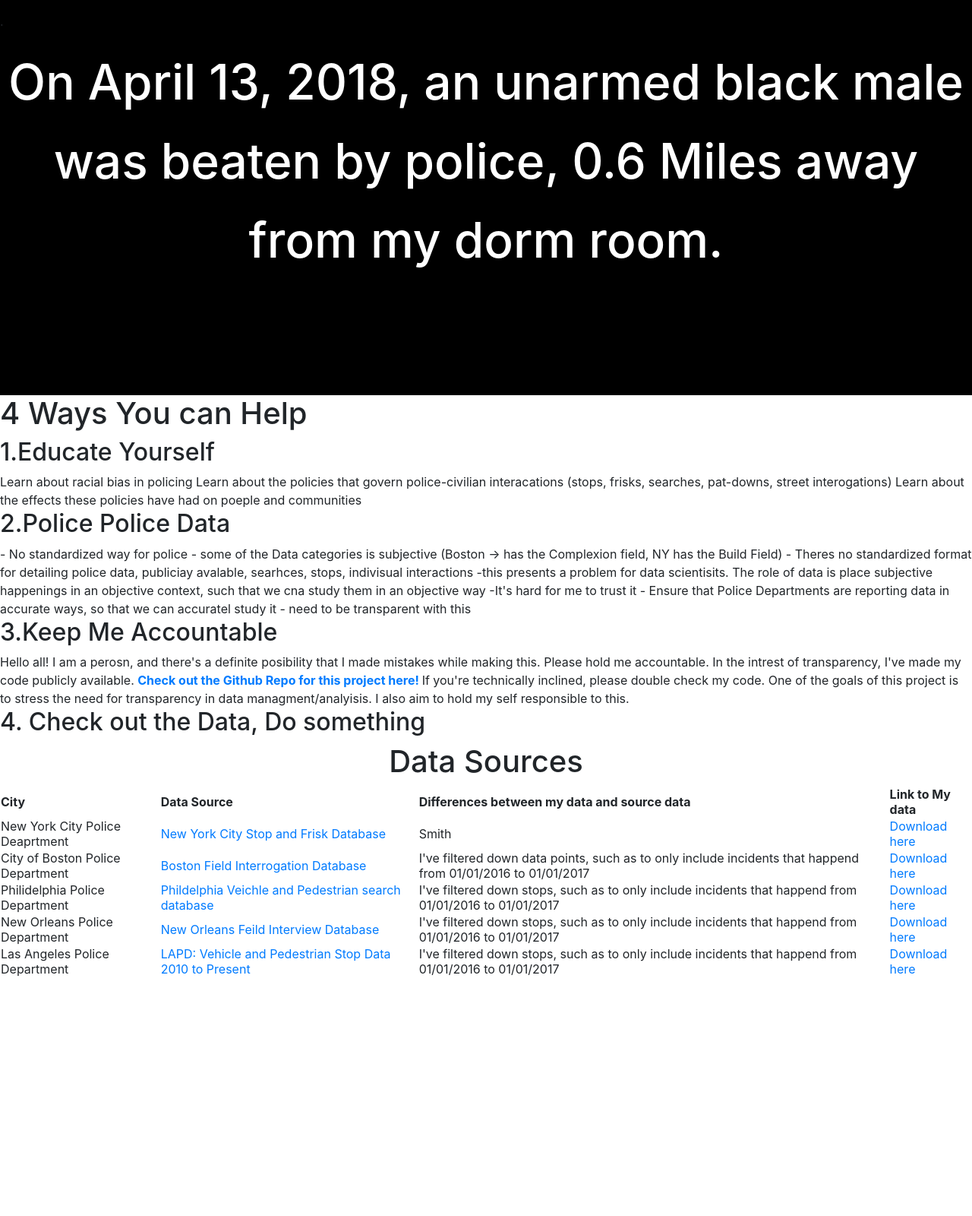
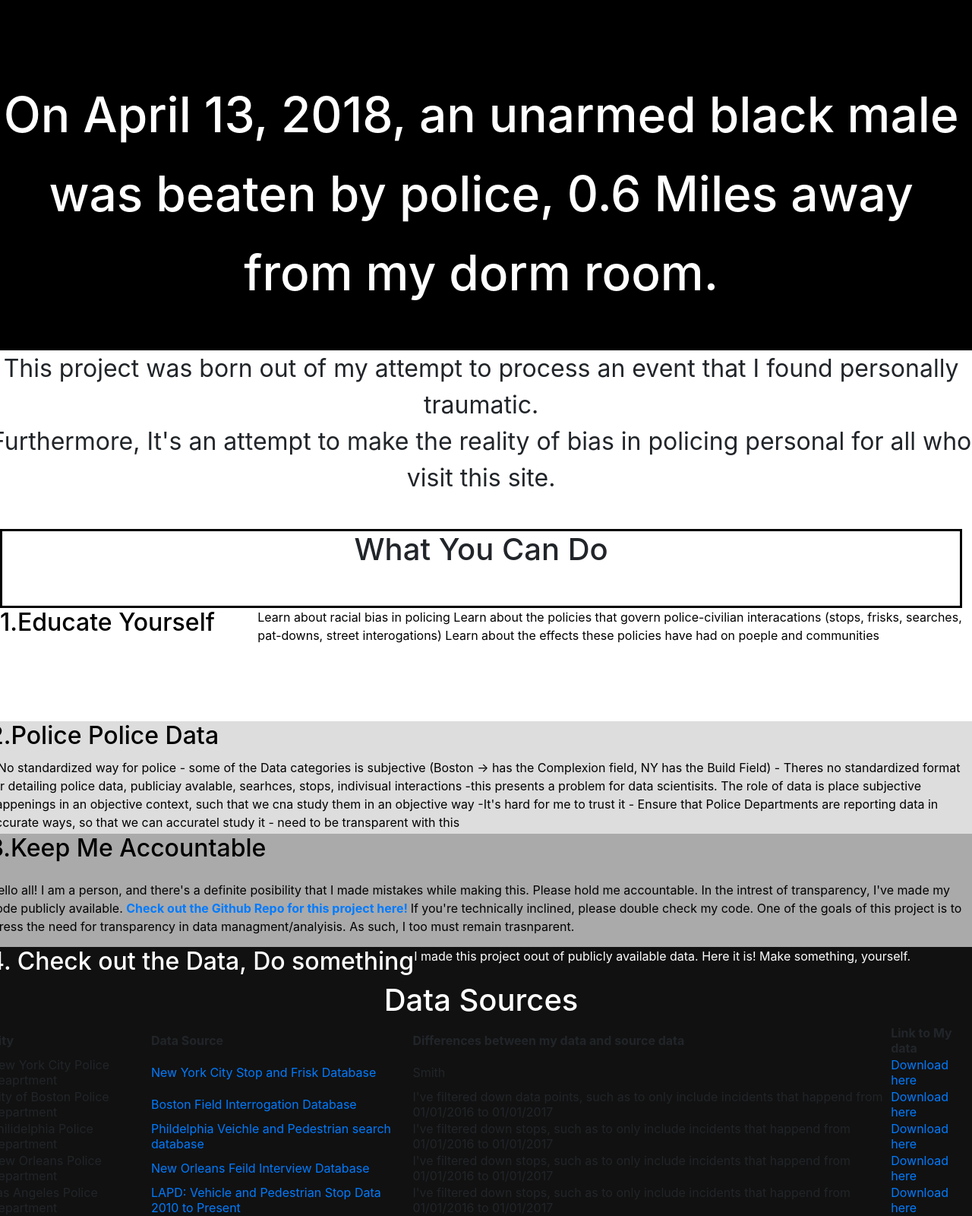
Before and after one commit to ifamojuro/WouldTheyStopMe, a Flask app: page /data in a window 1280 px wide. Shown: the whole page at 76% size. Before the commit the page ends 1285 px from the top, so only its background shows below. Run offline with Flask 2, Linux system fonts and the light colour scheme; parts of the project's set-up code (start-up, migrations or seed data) failed here and were passed over; some libraries are stand-ins or nearby versions.

Commit message:
just finish the steps and your're good

```diff
--- a/application/templates/data.html
+++ b/application/templates/data.html
@@ -8,25 +8,32 @@
 <script src="https://cdnjs.cloudflare.com/ajax/libs/FitText.js/1.2.0/jquery.fittext.js"></script>
 
 
+<div style="display:flex;height:100vh;width:99vw;flex-direction:column;flex-wrap:wrap;align-items:center;">
 
-<div id="motivation-header" style="height:65vh;width:100vw;background-color:black;display:flex;flex-direction:column;flex-wrap:wrap;">
+		<div id="motivation-header" class="row" style="background-color:black;flex-grow:2">
 			<span style="line-height:7vh;">.</span>
 			  <h2 id="headline" style="flex: 1 1 auto;text-align:center;line-height:13vh;font-size:5vw;"><a style="color:white;flex: 1 0 12em;" href="https://www.thecrimson.com/article/2018/4/15/undergrad-arrested/">On April 13, 2018, an unarmed black male was beaten by police,</a> <a style="color:white;flex: 1 1 auto;" href="https://orgs.law.harvard.edu/blsa/media-gallery/police-brutality-at-harvard-april-13-2018/">0.6 Miles away from my dorm room.</a></h2>
 		</div>
-<div>
-	<!--I wanted this feel personal. Thus, this app was born. -->
+		<div class="row" style="font-size:4vh;text-align:center;flex-grow:1">
+			This project was born out of my attempt to process an event that I found personally traumatic. <br>
+			Furthermore, It's an attempt to make the reality of bias in policing personal for all who visit this site.
 		</div>
 
+		<div class="row" id="click" style="border-style:solid;border-width:medium;border-color:black;flex-grow:1;width:100%;text-align:center;vertical-align: middle;"><h1 style="width:100%;text-align:center;"> What You Can Do</h1>
+		</div>
 
+</div>
+<div style="display:flex;height:100vh;width:99vw;flex-direction:column;flex-wrap:wrap;align-items:center;">
 
-
-<div id="help-me">
-		<span><h1> 4 Ways You can Help</h1></span>
-
-		<span><h2>1.Educate Yourself</h2></span>
+		<div id="help-me-1" class="row" style="display:flex;background-color:white;color:black;height:50vh;flex:1;">
+				<div class="col" style="flex:1;"><span><h2>1.Educate Yourself</h2></span></div>
+				<div class="col" style="flex:3;">
 					Learn about racial bias in policing
 					Learn about the policies that govern police-civilian interacations (stops, frisks, searches, pat-downs, street interogations)
 					Learn about the effects these policies have had on poeple and communities
+				</div>
+		</div>
+		<div class="row" style="background-color:#DDDDDD;color:black;height:50vh;flex:1;">
 
 				<span><h2>2.Police Police Data</h2></span>
 				- No standardized way for police
@@ -37,14 +44,18 @@
 				- Ensure that Police Departments are reporting data in accurate ways, so that we can accuratel study it
 				- need to be transparent with this
 
+		</div>
 
-
+		<div class="row" style="background-color:#AAAAAA;color:black;height:50vh;flex:1;">
 				<span><h2>3.Keep Me Accountable</h2></span>
 				<div>
-			Hello all! I am a perosn, and there's a definite posibility that I made mistakes while making this. Please hold me accountable. In the intrest of transparency, I've made my code publicly available. <a href="https://github.com/ifamojuro/stop_and_frisk_app"><strong> Check out the Github Repo for this project here! </strong></a> If you're technically inclined, please double check my code. One of the goals of this project is to stress the need for transparency in data managment/analyisis. I also aim to hold my self responsible to this.
+					Hello all! I am a person, and there's a definite posibility that I made mistakes while making this. Please hold me accountable. In the intrest of transparency, I've made my code publicly available. <a href="https://github.com/ifamojuro/stop_and_frisk_app"><strong> Check out the Github Repo for this project here! </strong></a> If you're technically inclined, please double check my code. One of the goals of this project is to stress the need for transparency in data managment/analyisis. As such, I too must remain trasnparent.
+				</div>
 		</div>
 
+	<div class="row" style="background-color:#111111;color:white;height:50vh;flex:2;">
 			<span><h2>4. Check out the Data, Do something </h2></span>
+			I made this project oout of publicly available data. Here it is! Make something, yourself.
 
 			<div style="text-align:center;">
 				<h1> Data Sources </h1>
@@ -61,8 +72,8 @@
 				    <td>Smith</td>
 				    <td><a href= "/data_download/NYC">Download here </a></td>
 				  </tr>
-			  <tr
->			    <td>City of Boston Police Department</td>
+				  <tr>
+				  	<td>City of Boston Police Department</td>
 				    <td><a href="https://data.boston.gov/dataset/boston-police-department-fio">Boston Field Interrogation Database</a></td>
 				    <td>I've filtered down data points, such as to only include incidents that happend from 01/01/2016 to 01/01/2017</td>
 				    <td><a href= "/data_download/BOS"> Download here </a></td>
@@ -88,5 +99,23 @@
 				</table>
 			</div>
 	</div>
+</div>
+
+<script type="text/javascript">
+	$("#click").click(function() {
+    $('html,body').animate({
+        scrollTop: $("#help-me-1").offset().top},
+        'slow');
+});
+
+$("#click").hover(function(){
+    $(this).css("background-color", "#111111");
+    $(this).css("color", "#FFFFFF");
+    }, function(){
+    $(this).css("background-color", "#FFFFFF");
+    $(this).css("color", "#111111");
+});
+
+</script>
 
 {% endblock %}
```
Lines whose indentation alone changed are shown as unchanged.
